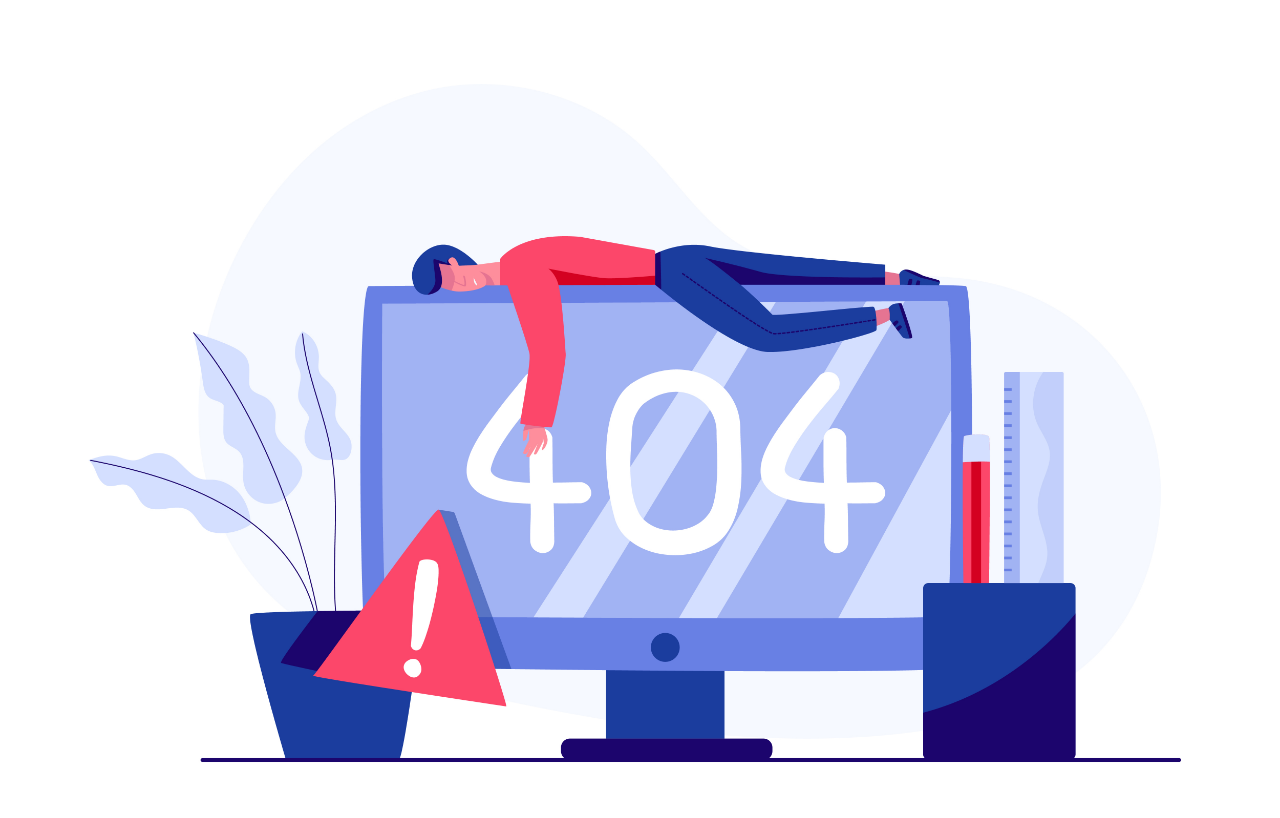
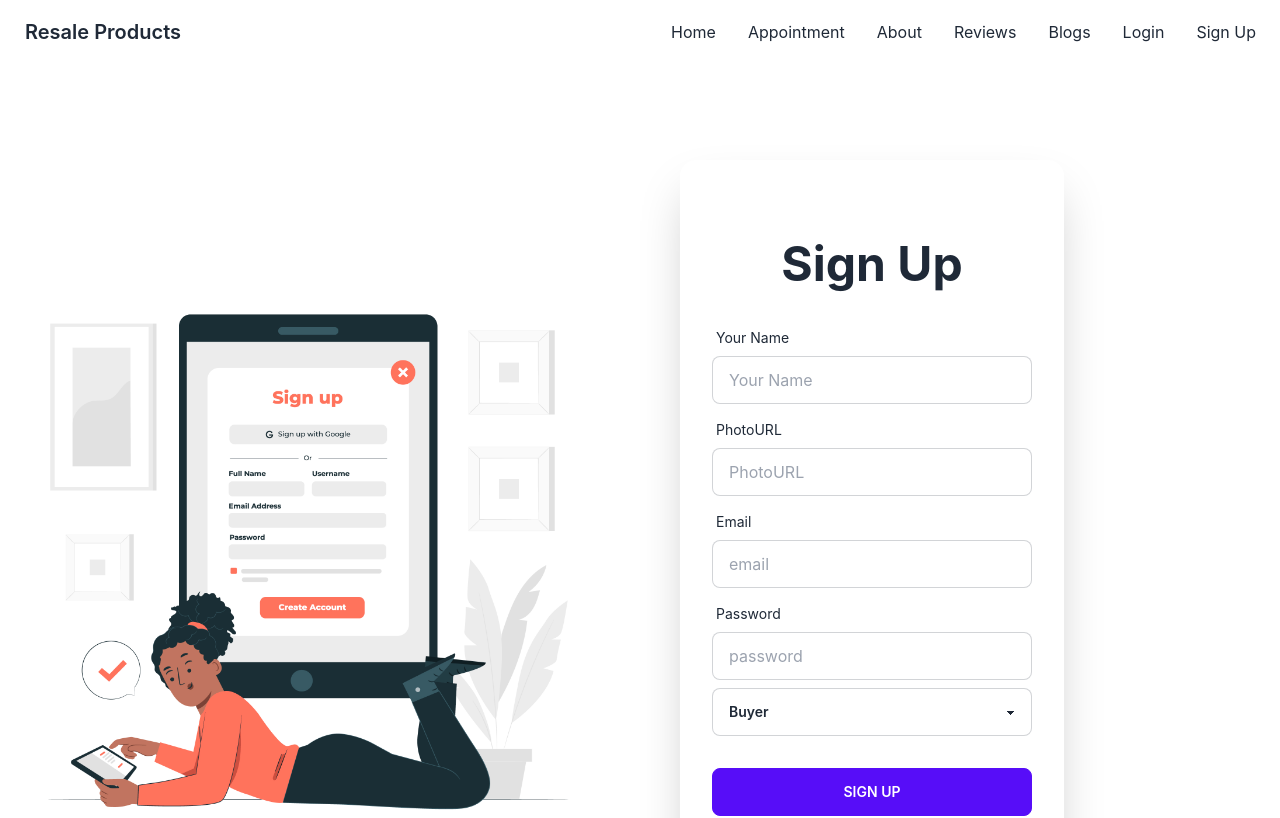
Before and after one commit to afzal75/phone-resale-client-side, a React (Create React App) app: page /signup in a window 1280 px wide. Before the commit this address had no page. Shown: the top 818 px of the page. Built offline with nearby package versions, Linux system fonts and the light colour scheme.

Commit message:
signup form created

```diff
--- a/src/Pages/Shared/Navbar/Navbar.jsx
+++ b/src/Pages/Shared/Navbar/Navbar.jsx
@@ -10,6 +10,7 @@
         <li><Link to="/reviews">Reviews</Link></li>
         <li><Link to="/blogs">Blogs</Link></li>
         <li><Link to="/login">Login</Link></li>
+        <li><Link to="/signup">Sign Up</Link></li>
     </React.Fragment>
 
     return (
--- a/src/Pages/SignUp/SignUp.jsx
+++ b/src/Pages/SignUp/SignUp.jsx
@@ -0,0 +1,71 @@
+import React from 'react';
+import { Link } from 'react-router-dom';
+import images from '../../assets/images/signup.jpg'
+
+const SignUp = () => {
+
+    const handleSignUp = (data) => {
+
+    }
+
+    return (
+        <div>
+            <div className="hero my-20 w-full">
+                <div className="hero-content grid gap-20 md:grid-cols-2 flex-col lg:flex-row">
+                    <div className="text-center lg:text-left">
+                        <img className='' src={images} alt="" />
+                    </div>
+                    <div className="card flex-shrink-0 w-full max-w-sm py-20 shadow-2xl bg-base-100">
+                        <h1 className="text-5xl text-center font-bold">Sign Up</h1>
+                        <form onSubmit={handleSignUp} className="card-body">
+                            <div className="form-control">
+                                <label className="label">
+                                    <span className="label-text">Your Name</span>
+                                </label>
+                                <input type="text" name="name" placeholder="Your Name" className="input input-bordered" />
+                            </div>
+                            <div className="form-control">
+                                <label className="label">
+                                    <span className="label-text">PhotoURL</span>
+                                </label>
+                                <input type="text" name="photoURL" placeholder="PhotoURL" className="input input-bordered" />
+                            </div>
+                            {/* <div className="form-control">
+                            <label className="label">
+                                <span className="label-text">Name</span>
+                            </label>
+                            <input type="text" name="name" placeholder="Your Name" className="input input-bordered" />
+                        </div> */}
+                            <div className="form-control">
+                                <label className="label">
+                                    <span className="label-text">Email</span>
+                                </label>
+                                <input type="text" name="email" placeholder="email" className="input input-bordered" required />
+                            </div>
+                            <div className="form-control">
+                                <label className="label">
+                                    <span className="label-text">Password</span>
+                                </label>
+                                <input type="password" name="password" placeholder="password" className="input input-bordered" required />
+
+                            </div>
+                            <select className="select select-bordered w-full max-w-xs">
+                                <option>Buyer</option>
+                                <option>Seller</option>
+                            </select>
+                            <div className="form-control mt-6">
+                                <input className="btn btn-primary" type="submit" value="Sign Up" />
+                            </div>
+                        </form>
+                        <p className='text-center'>Already have an account? <Link className='text-blue-600 font-bold' to="/login">Login</Link></p>
+                        {/* <p className='bg-red-600'>
+                                    {error}
+                                </p> */}
+                    </div>
+                </div>
+            </div>
+        </div>
+    );
+};
+
+export default SignUp;
--- a/src/Routes/Routes/Routes.js
+++ b/src/Routes/Routes/Routes.js
@@ -4,6 +4,7 @@
 import Home from "../../Pages/Home/Home/Home"
 import Login from "../../Pages/Login/Login";
 import ErrorPage from "../../Pages/Shared/ErrorPage/ErrorPage";
+import SignUp from "../../Pages/SignUp/SignUp";
 import SingleCategoryProduct from "../../Pages/SingleCategoryProduct/SingleCategoryProduct";
 const router = createBrowserRouter([
     {
@@ -20,6 +21,10 @@
                 element: <Login></Login>
             },
             {
+                path: '/signup',
+                element: <SignUp></SignUp>
+            },
+            {
                 path: '/blogs',
                 element: <Blogs></Blogs>
             },
```
